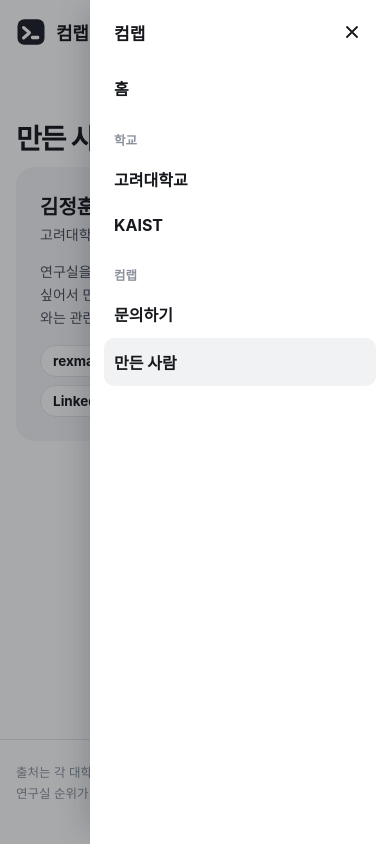
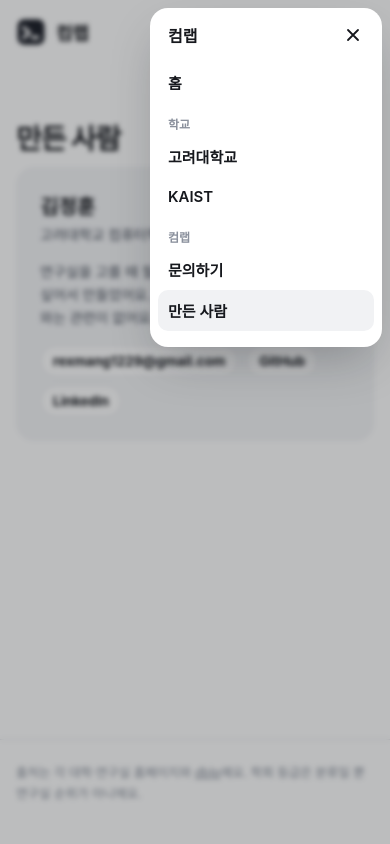
Before and after one commit to AYeon-3029/ku-lab-directory, a plain HTML site: page about/index.html in a window 390 px wide. Both pictures are taken after a click on the button "메뉴 열기". Drawn offline with Linux system fonts and the light colour scheme; a web font is replaced by a local one.

Commit message:
사이드 메뉴: 모바일 크기 축소, 부드러운 전환, 배경 블러
Co-Authored-By: Claude Opus 5.5 <noreply@anthropic.com>
Claude-Session: https://claude.ai/code/session_015gcxKE8TTwkg4FvQJbkJLQ

```diff
--- a/about/index.html
+++ b/about/index.html
@@ -106,23 +106,27 @@ footer a{text-decoration:underline}
 .cl-burger{margin-left:auto;flex:none;width:42px;height:42px;border:0;background:none;border-radius:10px;cursor:pointer;display:grid;place-content:center;gap:5px;padding:0}
 .cl-burger span{display:block;width:20px;height:2px;border-radius:2px;background:#16181D}
 .cl-burger:hover{background:#F1F2F4}.cl-burger:focus-visible,.cl-x:focus-visible,.cl-drawer a:focus-visible{outline:2px solid #16181D;outline-offset:2px}
-.cl-scrim{position:fixed;inset:0;background:rgba(16,18,24,.36);opacity:0;visibility:hidden;transition:opacity .25s ease,visibility .25s;z-index:1000}
-.cl-drawer{position:fixed;top:0;right:0;bottom:0;width:min(300px,84vw);background:#fff;z-index:1001;transform:translateX(100%);visibility:hidden;
-  transition:transform .28s cubic-bezier(.2,.8,.2,1),visibility .28s;box-shadow:-12px 0 32px -12px rgba(16,18,24,.25);padding:0 14px 24px;overflow-y:auto;
+.cl-scrim{position:fixed;inset:0;background:rgba(16,18,24,.28);-webkit-backdrop-filter:blur(2.5px);backdrop-filter:blur(2.5px);opacity:0;visibility:hidden;transition:opacity .4s ease,visibility .4s;z-index:1000}
+.cl-drawer{position:fixed;top:10px;right:10px;bottom:10px;width:min(280px,calc(100vw - 64px));background:#fff;z-index:1001;border-radius:20px;
+  transform:translateX(calc(100% + 24px));opacity:.6;visibility:hidden;
+  transition:transform .45s cubic-bezier(.22,1,.36,1),opacity .35s ease,visibility .45s;box-shadow:0 20px 50px -12px rgba(16,18,24,.28);padding:0 12px 20px;overflow-y:auto;
   font-family:"Pretendard Variable",Pretendard,-apple-system,"Apple SD Gothic Neo","Noto Sans KR",sans-serif;color:#16181D}
 html.cl-open .cl-scrim{opacity:1;visibility:visible}
-html.cl-open .cl-drawer{transform:none;visibility:visible}
+html.cl-open .cl-drawer{transform:none;opacity:1;visibility:visible}
 html.cl-open,html.cl-open body{overflow:hidden}
-.cl-dh{display:flex;align-items:center;justify-content:space-between;height:64px;padding:0 4px 0 10px}
-.cl-dh b{font-size:17px;font-weight:800}
-.cl-x{width:40px;height:40px;border:0;background:none;border-radius:10px;cursor:pointer;display:grid;place-content:center;color:#16181D}
+.cl-dh{display:flex;align-items:center;justify-content:space-between;height:60px;padding:0 2px 0 10px}
+.cl-dh b{font-size:16px;font-weight:800}
+.cl-x{width:38px;height:38px;border:0;background:none;border-radius:10px;cursor:pointer;display:grid;place-content:center;color:#16181D}
 .cl-x:hover{background:#F1F2F4}
 .cl-drawer ul{list-style:none;margin:0;padding:0}
-.cl-drawer a{display:flex;align-items:center;gap:10px;padding:12px 10px;border-radius:10px;font-size:16px;font-weight:650;color:#16181D;text-decoration:none}
+.cl-drawer a{display:flex;align-items:center;gap:10px;padding:11px 10px;border-radius:10px;font-size:15.5px;font-weight:600;color:#16181D;text-decoration:none;transition:background-color .15s}
 .cl-drawer a:hover{background:#F4F5F7}
 .cl-drawer a[aria-current]{background:#F1F2F4}
-.cl-drawer a i{width:10px;height:10px;border-radius:3px;flex:none}
-.cl-g{margin:18px 10px 6px;font-size:12.5px;font-weight:650;color:#8A909C}
+.cl-g{margin:16px 10px 4px;font-size:12px;font-weight:650;color:#8A909C}
+@media (max-width:560px){
+  .cl-drawer{top:8px;right:8px;bottom:auto;max-height:calc(100% - 16px);width:min(232px,calc(100vw - 72px));border-radius:18px;padding:0 8px 16px}
+  .cl-dh{height:54px}.cl-drawer a{font-size:15px;padding:10px 10px}.cl-g{margin-top:12px}
+}
 @media (prefers-reduced-motion:reduce){.cl-drawer,.cl-scrim{transition:none}}
 </style></head><body data-page="about">
 <header><div class="wrap"><a class="brand" href="/"><svg viewBox="0 0 40 40" aria-hidden="true"><rect x="2" y="3" width="36" height="34" rx="9" fill="#1D2029"/><path d="M10 14L18 21L10 28" stroke="#fff" stroke-width="4" stroke-linecap="round" stroke-linejoin="round" fill="none"/><rect x="20" y="25" width="11" height="4.5" rx="1.5" fill="#fff"/></svg><b>컴랩</b></a>
```
Also changed, not shown: build/template.html (+14 -10 lines), contact/index.html (+14 -10 lines), index.html (+14 -10 lines), kaist/index.html (+14 -10 lines), ku/index.html (+14 -10 lines), 1 other file.
